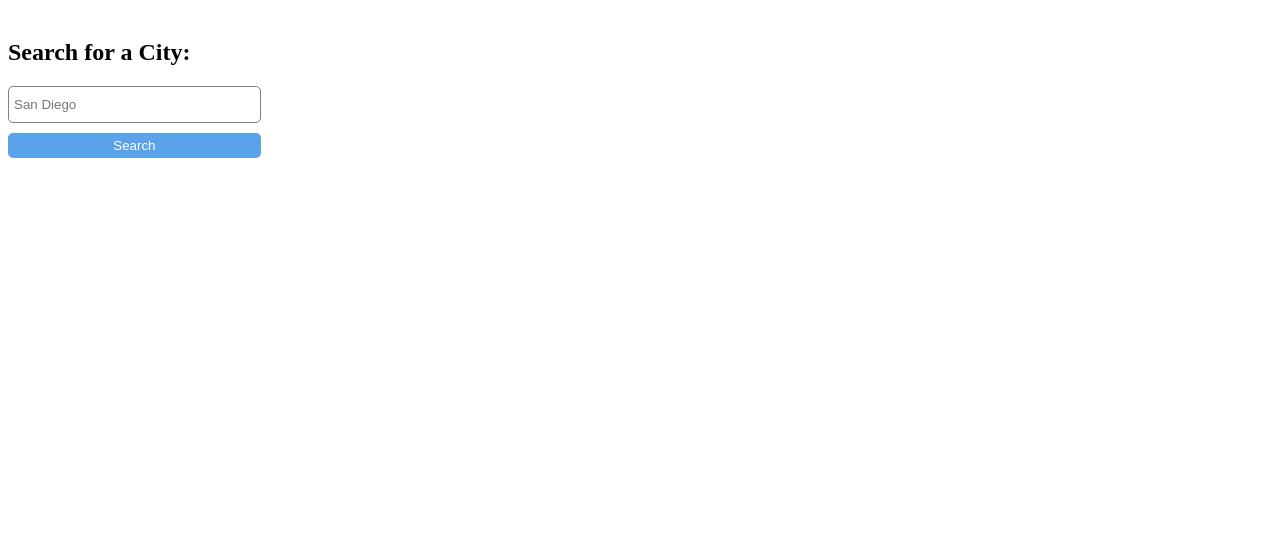
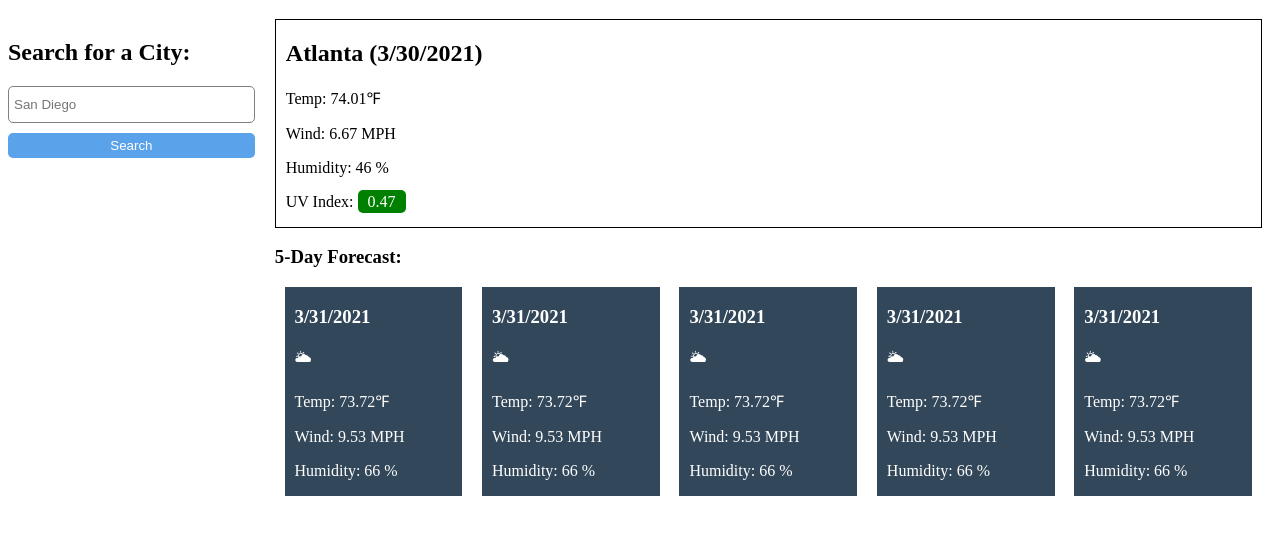
Before and after one commit to vossellerm/weather-dashboard, a plain HTML site: page index.html in a window 1280 px wide. Shown: the part 81-616 px from the top of the page. Drawn offline with Linux system fonts and the light colour scheme; no server answers.

Commit message:
mockup html and css for js results

```diff
--- a/assets/style.css
+++ b/assets/style.css
@@ -19,9 +19,45 @@ button {
   padding: 5px 5px;
   border-radius: 5px;
 }
+.data {
+  display: flex;
+}
 
 .search {
   display: flex;
   flex-direction: column;
   width: 20%;
+  margin-right: 10px;
 }
+
+.weather {
+  display: flex;
+  flex-direction: column;
+  width: 80%;
+  margin: 0 10px;
+}
+
+.currentWeather {
+  border: solid 1px black;
+  padding: 0 10px;
+}
+
+.uv {
+  background-color: green;
+  color: white;
+  padding: 3px 10px;
+  border-radius: 5px;
+}
+
+.forecast {
+  display: flex;
+  flex-direction: row;
+}
+
+.dailyForecast {
+  background-color: #33475a;
+  color: white;
+  width: 16%;
+  margin: auto;
+  padding: 0 10px;
+}
--- a/index.html
+++ b/index.html
@@ -9,11 +9,63 @@
   </head>
   <body>
     <h1>Weather Dashboard</h1>
-    <section class="search">
-      <h2>Search for a City:</h2>
-      <input type="text" placeholder="San Diego" />
-      <button>Search</button>
-
+    <section class="data">
+      <div class="search">
+        <h2>Search for a City:</h2>
+        <input type="text" placeholder="San Diego" />
+        <button>Search</button>
+      </div>
+      <div class="weather">
+        <div class="currentWeather">
+          <h2>
+            <span class="city"> Atlanta </span>
+            <span class="currentDate">(3/30/2021)</span>
+            <span class="icon"></span>
+          </h2>
+          <p class="temperature">Temp: 74.01℉</p>
+          <p class="wind">Wind: 6.67 MPH</p>
+          <p class="humidity">Humidity: 46 %</p>
+          <p class="uvIndex">UV Index: <span class="uv">0.47</span></p>
+        </div>
+        <h3>5-Day Forecast:</h3>
+        <div class="forecast">
+          <div id="day1" class="dailyForecast">
+            <h3>3/31/2021</h3>
+            <p>🌥</p>
+            <p>Temp: 73.72℉</p>
+            <p>Wind: 9.53 MPH</p>
+            <p>Humidity: 66 %</p>
+          </div>
+          <div id="day2" class="dailyForecast">
+            <h3>3/31/2021</h3>
+            <p>🌥</p>
+            <p>Temp: 73.72℉</p>
+            <p>Wind: 9.53 MPH</p>
+            <p>Humidity: 66 %</p>
+          </div>
+          <div id="day3" class="dailyForecast">
+            <h3>3/31/2021</h3>
+            <p>🌥</p>
+            <p>Temp: 73.72℉</p>
+            <p>Wind: 9.53 MPH</p>
+            <p>Humidity: 66 %</p>
+          </div>
+          <div id="day4" class="dailyForecast">
+            <h3>3/31/2021</h3>
+            <p>🌥</p>
+            <p>Temp: 73.72℉</p>
+            <p>Wind: 9.53 MPH</p>
+            <p>Humidity: 66 %</p>
+          </div>
+          <div id="day5" class="dailyForecast">
+            <h3>3/31/2021</h3>
+            <p>🌥</p>
+            <p>Temp: 73.72℉</p>
+            <p>Wind: 9.53 MPH</p>
+            <p>Humidity: 66 %</p>
+          </div>
+        </div>
+      </div>
     </section>
     <script src="./assets/script.js"></script>
   </body>
```
Also changed, not shown: assets/script.js (line endings or trailing spaces).
